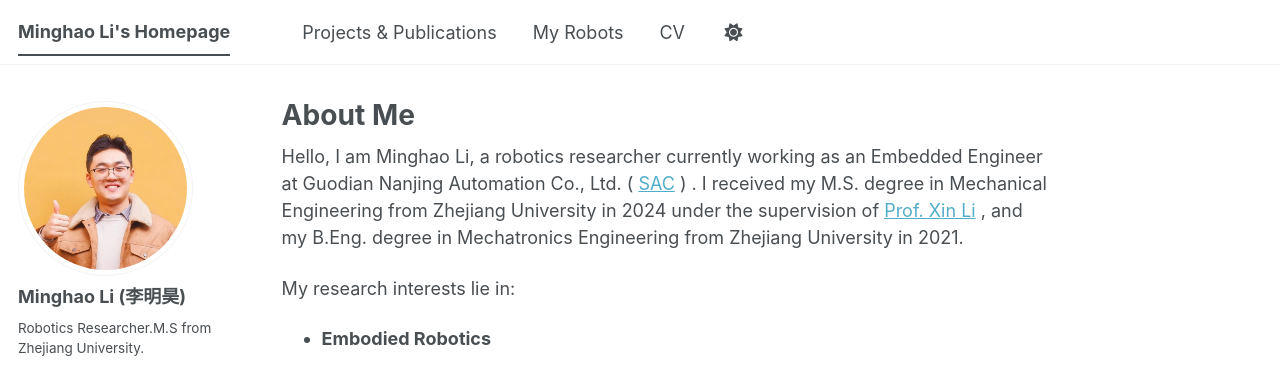
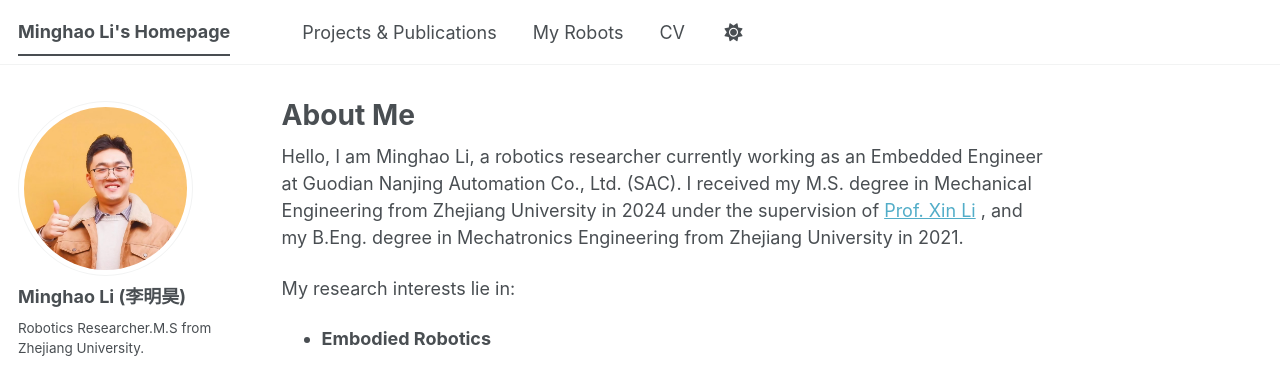
Before and after one commit to lim-0619/lim-0619.github.io, a Jekyll site: the page built from _pages/about.md, in a window 1280 px wide and 1223 px high. Shown: the top 365 px of the window. Built offline with Jekyll 4.4.1, drawn with Linux system fonts in a browser that asks for light colours; a script bundle is joined from its source files by our own code; library files that are not in the unit come from our copies; part of the change alters nothing that is shown.

```diff
--- a/_pages/about.md
+++ b/_pages/about.md
@@ -8,7 +8,7 @@ redirect_from:
   - /about.html
 ---
 
-Hello, I am Minghao Li, a robotics researcher currently working as an Embedded Engineer at Guodian Nanjing Automation Co., Ltd. ( [SAC](http://www.sac-china.com/site/303/index.html) ) . I received my M.S. degree in Mechanical Engineering from Zhejiang University in 2024 under the supervision of [Prof. Xin Li](https://person.zju.edu.cn/vortexdoctor#0) , and my B.Eng. degree in Mechatronics Engineering from Zhejiang University in 2021.
+Hello, I am Minghao Li, a robotics researcher currently working as an Embedded Engineer at Guodian Nanjing Automation Co., Ltd. (SAC). I received my M.S. degree in Mechanical Engineering from Zhejiang University in 2024 under the supervision of [Prof. Xin Li](https://person.zju.edu.cn/vortexdoctor#0) , and my B.Eng. degree in Mechatronics Engineering from Zhejiang University in 2021.
 
 My research interests lie in:
 
```
